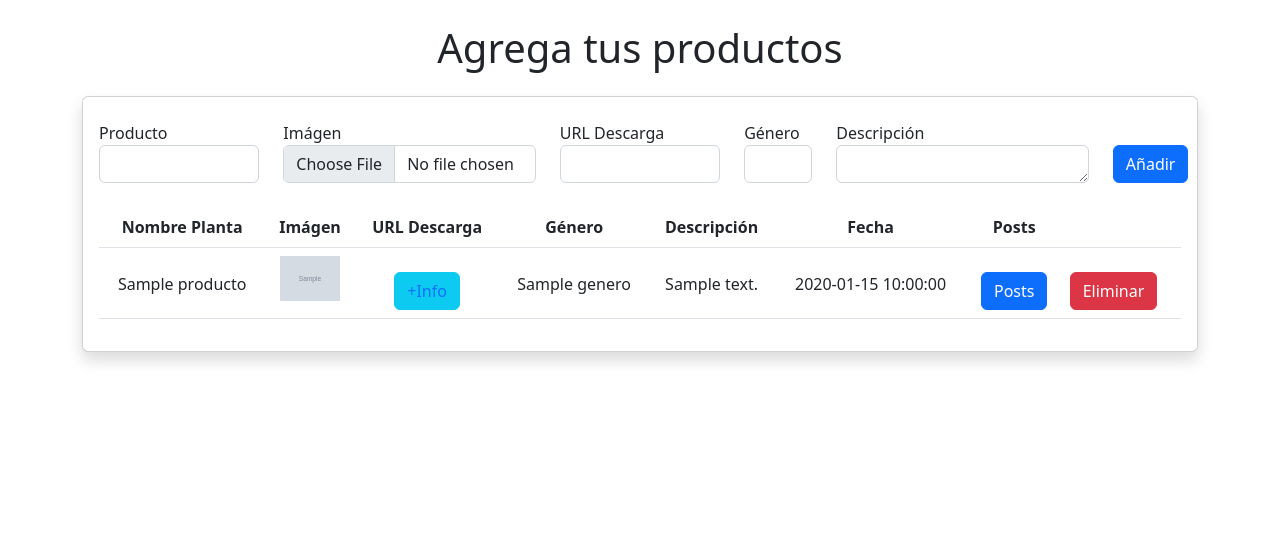
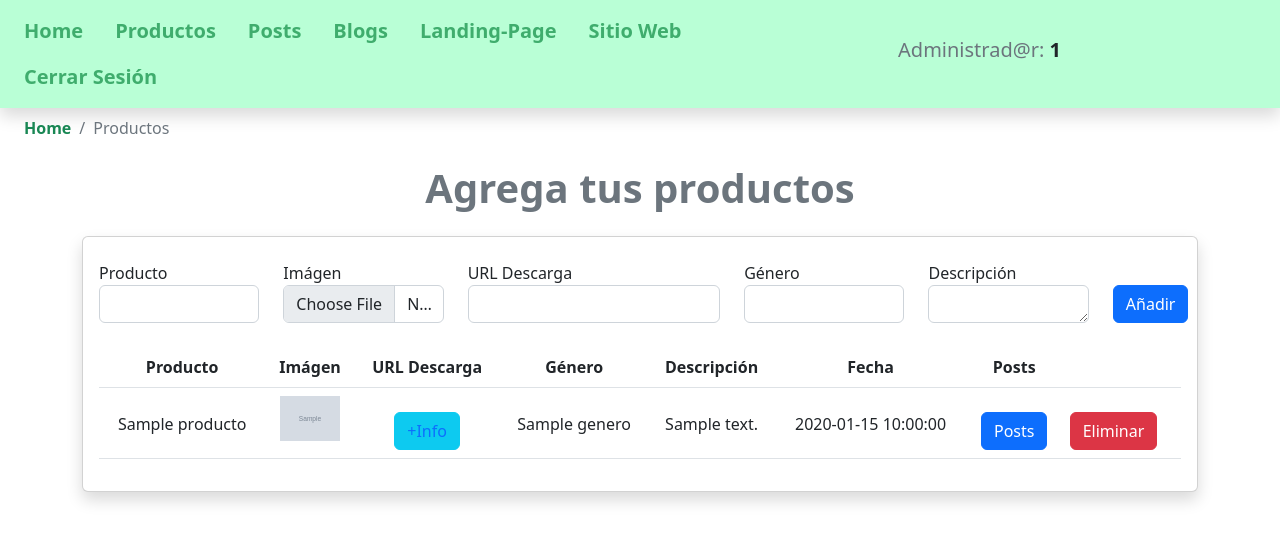
Before and after one commit to Pucelana/my_project_flask, a Flask app: page /admin in a window 1280 px wide. Shown: the top 542 px of the page. Run offline with Flask 3, Linux system fonts and the light colour scheme; the visitor is signed in with stand-in values (Sample User, id 1); grey boxes marked "Sample" are stand-in pictures; a database or web service that is not in the repository returns one stand-in record (values such as "Sample title"); some libraries are stand-ins or nearby versions.

Commit message:
nuevo codigo

```diff
--- a/templates/admin/admin.html
+++ b/templates/admin/admin.html
@@ -1,43 +1,42 @@
-<!doctype html>
-<html lang="en">
-<head>
-  <title>Title</title>
-  <!-- Required meta tags -->
-  <meta charset="utf-8">
-  <meta name="viewport" content="width=device-width, initial-scale=1, shrink-to-fit=no">
-  <!-- Bootstrap CSS v5.2.1 -->
-  <link href="https://cdn.jsdelivr.net/npm/bootstrap@5.2.1/dist/css/bootstrap.min.css" rel="stylesheet"
-    integrity="sha384-iYQeCzEYFbKjA/T2uDLTpkwGzCiq6soy8tYaI1GyVh/UjpbCx/TYkiZhlZB6+fzT" crossorigin="anonymous">
-  <!-- CSS -->
-  <link href="{{ url_for('static', filename='css/estilo.css') }}" rel="stylesheet" type="text/css">
-</head>
-<body>
-  <header>
-    <h1 id="h1-produc" class="text-center my-4 text ">Agrega tus productos</h1>
-  </header>
-  <main>
+{% extends 'admin/base.html' %}
+{% block titulo %} Registro de productos {% endblock %}
+{% block contenido %}
+<nav aria-label="breadcrumb">
+  <ol class="breadcrumb my-2 mx-4">
+    <li class="breadcrumb-item"><a href="/usu_home/" class="text-success text-decoration-none fw-bold">Home</a></li>
+    <li class="breadcrumb-item active" aria-current="page">Productos</li>
+  </ol>
+</nav>
+{% if message is defined and message %}
+<div class="alert alert_admin alert-dismissible fade show my-3" role="alert">
+    <strong>{{ message }}</strong>
+    <button type="button" class="btn-close" data-bs-dismiss="alert" aria-label="Close"></button>
+</div>
+{% endif %}
+<h1 class="text-center text-secondary fw-bold my-4">Agrega tus productos</h1>
 <div class="container-lg">
   <div class="card shadow">
     <div class="card-body align-items-center">
       <form action="/admin/guardar" method="POST" enctype="multipart/form-data">
+
           <div class="row  mb-2 pt-2">
             <div class="col-2">
               <label for="producto">Producto</label>
               <input type="text" name="producto" id="producto" class="form-control">
             </div>
-                  <div class="col-3">
+            <div class="col-2">
               <label for="imagen">Imágen</label>
               <input type="file" name="imagen" id="imagen" class="form-control">
             </div>
-                  <div class="col-2">
+            <div class="col-3">
               <label for="url">URL Descarga</label>
               <input type="text" name="url" id="url" class="form-control">
             </div>
-                  <div class="col-1">
+            <div class="col-2">
               <label for="genero">Género</label>
               <input type="text" class="form-control" name="genero" id="genero">
             </div>
-                  <div class="col-3">
+            <div class="col-2">
               <label for="descrip">Descripción</label>
               <textarea class="form-control" name="descrip" id="descrip" style="height: 30px;"></textarea>
             </div>
@@ -50,7 +49,7 @@
       <table class="table table-border">
         <thead>
           <tr>
-                  <th class="text-center">Nombre Planta</th>
+            <th class="text-center">Producto</th>
             <th class="text-center">Imágen</th>
             <th class="text-center">URL Descarga</th>
             <th class="text-center">Género</th>
@@ -65,7 +64,7 @@
             <tr>
               <td class="text-center pt-4">{{ p.producto }}</td>
               <td class="text-center">
-                      <img width="60" src="/img/{{ p.imagen }}" class="img-fluid" alt="">
+                <img width="60" src="/img/{{ p.imagen}}" class="img-fluid" alt="">
               </td>
               <td class="text-center pt-4">
                 <button type="submit" class="btn btn-info"><a href="{{ p.url }}" target="_blank" class="text-decoration-none">+Info</a></button>
@@ -77,9 +76,9 @@
                 <button type="submit" class="btn btn-primary" id="btn-edit" data-bs-toggle="modal" data-bs-target="#modal"><a href="/admin_posts/" class="text-decoration-none text-white">Posts</a></button>
               </td>
               <td class="pt-4">
-                      <form action="" method="POST">
+                <form action="/admin/borrar" method="POST">
 
-                        <input type="hidden" name="id" id="id" value="">
+                  <input type="hidden" name="id" id="id" value="{{ p.id }}">
                   <button type="submit" class="btn btn-danger">Eliminar</button>
                 </form>
               </td>
@@ -117,18 +116,4 @@
     </div>
   </div>
 </div>
-  </main>
-  <footer>
-    <!-- place footer here -->
-  </footer>
-  <!-- Bootstrap JavaScript Libraries -->
-  <script src="https://cdn.jsdelivr.net/npm/@popperjs/core@2.11.6/dist/umd/popper.min.js"
-    integrity="sha384-oBqDVmMz9ATKxIep9tiCxS/Z9fNfEXiDAYTujMAeBAsjFuCZSmKbSSUnQlmh/jp3" crossorigin="anonymous">
-  </script>
-  <script src="https://cdn.jsdelivr.net/npm/bootstrap@5.2.1/dist/js/bootstrap.min.js"
-    integrity="sha384-7VPbUDkoPSGFnVtYi0QogXtr74QeVeeIs99Qfg5YCF+TidwNdjvaKZX19NZ/e6oz" crossorigin="anonymous">
-  </script>
-  <!-- JS -->
-  <script src="{{ url_for('static', filename='js/style.js') }}"></script>
-</body>
-</html>
+{% endblock %}
--- a/templates/admin/base.html
+++ b/templates/admin/base.html
@@ -26,7 +26,7 @@
             </nav>
           </div>
           <div class="col-3">
-            <h5 class="text-center text-secondary">Administrad@r: <strong class="text-dark"></strong></h5>
+            <h5 class="text-center text-secondary">Administrad@r: <strong class="text-dark">{{ session.admin }}</strong></h5>
           </div>
         </div>
     </header>
```
Lines whose indentation alone changed are shown as unchanged.
